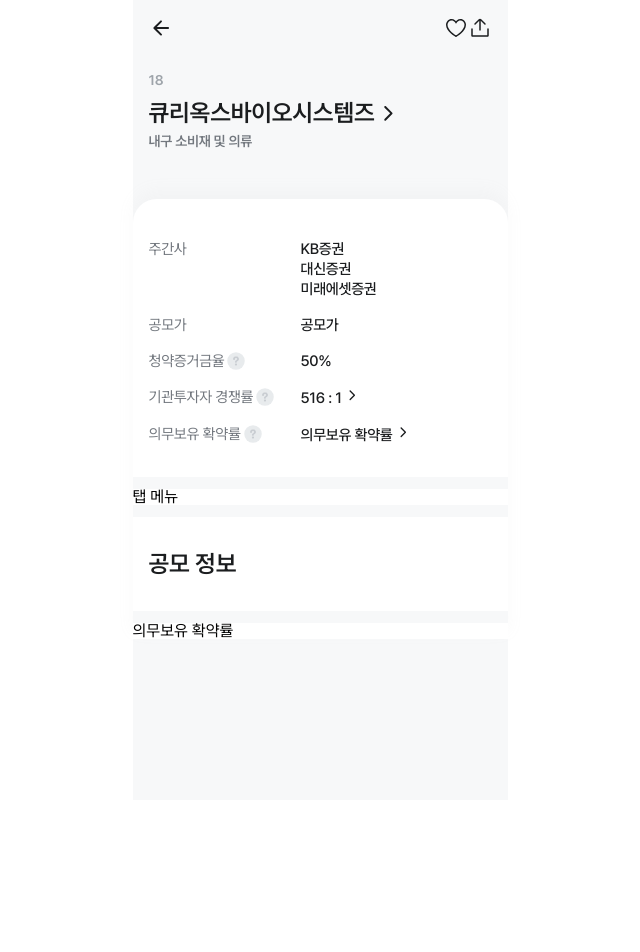
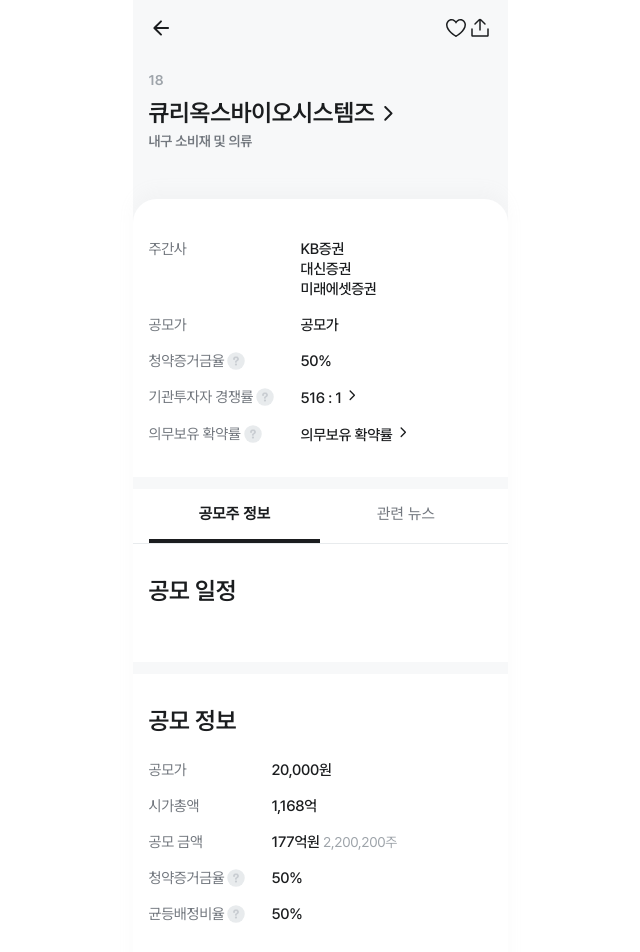
Before and after one commit to modumozu/modumozu-client, a Next.js app: page /detail/1 in a window 1280 px wide. Shown: the top 952 px of the page, without its empty margins (320-960 px from the left). Before the commit the page ends 800 px from the top, so only its background shows below. Built offline with nearby package versions, Linux system fonts and the light colour scheme.

Commit message:
:sparkles: 탭메뉴 개발 ing

```diff
--- a/src/components/detail/IPOInfo.tsx
+++ b/src/components/detail/IPOInfo.tsx
@@ -9,7 +9,7 @@
 const IPOInfo = () => {
   return (
     <IPOInfoWrap>
-      <IPOInfoTable>
+      <IPOInfoList>
         <IPOInfoRow>
           <IPOIntoLabel>주간사</IPOIntoLabel>
           <IPOInfoValue>
@@ -50,7 +50,7 @@
             <CaretButton onClick={() => console.log("hihihi")} width={16} height={16} />
           </IPOInfoValue>
         </IPOInfoRow>
-      </IPOInfoTable>
+      </IPOInfoList>
     </IPOInfoWrap>
   );
 };
@@ -61,7 +61,7 @@
   padding: 40px 16px 32px 16px;
 `;
 
-const IPOInfoTable = styled.ul`
+const IPOInfoList = styled.ul`
   width: 100%;
 `;
 const IPOInfoRow = styled.li`
--- a/src/components/detail/IPOTapMenu.tsx
+++ b/src/components/detail/IPOTapMenu.tsx
@@ -1,5 +1,30 @@
+"use client";
+
+import { useState } from "react";
+import TapMenu from "../common/TapMenu";
+import PONews from "./PONews";
+import POPlan from "./POPlan";
+
 const IPOTapMenu = () => {
-  return <div>탭 메뉴</div>;
+  const [state, setState] = useState(true);
+
+  const handleChangeTapMenu = (value: boolean) => {
+    setState(value);
+  };
+
+  return (
+    <div>
+      <TapMenu
+        value={state}
+        options={[
+          { label: "공모주 정보", value: true },
+          { label: "관련 뉴스", value: false },
+        ]}
+        onChange={handleChangeTapMenu}
+      />
+      {state ? <POPlan /> : <PONews />}
+    </div>
+  );
 };
 
 export default IPOTapMenu;
--- a/src/components/detail/POInfo.tsx
+++ b/src/components/detail/POInfo.tsx
@@ -2,22 +2,83 @@
 
 import colors from "@/styles/colors";
 import { getFonts } from "@/styles/fonts";
+import GuideIcon from "@/svg/GuideIcon";
 import styled from "styled-components";
 
 const POInfo = () => {
+  /*
+   * /TODO 변수 명을 어떻게 해야할 지
+   */
   return (
-    <InfoWrap>
-      <InfoTitle>공모 정보</InfoTitle>
-    </InfoWrap>
+    <POInfoWrap>
+      <POInfoTitle>공모 정보</POInfoTitle>
+      <POInfoList>
+        <POInfoRow>
+          <POIntoLabel>공모가</POIntoLabel>
+          <POInfoValue>20,000원</POInfoValue>
+        </POInfoRow>
+        <POInfoRow>
+          <POIntoLabel>시가총액</POIntoLabel>
+          <POInfoValue>1,168억</POInfoValue>
+        </POInfoRow>
+        <POInfoRow>
+          <POIntoLabel>공모 금액</POIntoLabel>
+          <POInfoValue>
+            177억원 <POInfoHeldStock>2,200,200주</POInfoHeldStock>
+          </POInfoValue>
+        </POInfoRow>
+        <POInfoRow>
+          <POIntoLabel>
+            청약증거금율
+            <GuideIcon />
+          </POIntoLabel>
+          <POInfoValue>50%</POInfoValue>
+        </POInfoRow>
+        <POInfoRow>
+          <POIntoLabel>
+            균등배정비율
+            <GuideIcon />
+          </POIntoLabel>
+          <POInfoValue>50%</POInfoValue>
+        </POInfoRow>
+      </POInfoList>
+    </POInfoWrap>
   );
 };
 
 export default POInfo;
 
-const InfoWrap = styled.div`
+const POInfoWrap = styled.div`
   padding: 32px 16px;
 `;
-const InfoTitle = styled.h2`
+const POInfoTitle = styled.h2`
   ${getFonts("H2_SEMIBOLD")}
   color: ${colors.FONT_LIGHT.PRIMARY};
 `;
+const POInfoList = styled.ul`
+  margin-top: 24px;
+  width: 100%;
+`;
+const POInfoRow = styled.li`
+  display: flex;
+  gap: 0 24px;
+  & + & {
+    margin-top: 16px;
+  }
+`;
+const POIntoLabel = styled.div`
+  width: 99px;
+  display: flex;
+  align-items: flex-start;
+  gap: 0 2px;
+  ${getFonts("H5_REGULAR")}
+  color:${colors.FONT_LIGHT.SECONDARY};
+`;
+const POInfoValue = styled.div`
+  ${getFonts("H5_MEDIUM")}
+  color:${colors.FONT_LIGHT.PRIMARY};
+`;
+const POInfoHeldStock = styled.span`
+  ${getFonts("H6_REGULAR")}
+  color:${colors.FONT_LIGHT.TERIARY};
+`;
--- a/src/components/detail/PONews.tsx
+++ b/src/components/detail/PONews.tsx
@@ -0,0 +1,5 @@
+const PONews = () => {
+  return <div></div>;
+};
+
+export default PONews;
--- a/src/components/detail/POPlan.tsx
+++ b/src/components/detail/POPlan.tsx
@@ -0,0 +1,39 @@
+"use client";
+
+import colors from "@/styles/colors";
+import { getFonts } from "@/styles/fonts";
+import styled from "styled-components";
+
+const POPlan = () => {
+  return (
+    <POPlanWrap>
+      <POPlanTitle>공모 일정</POPlanTitle>
+      <POPlanProcessList>
+        <POPlanProcessItem></POPlanProcessItem>
+        <POPlanProcessItem></POPlanProcessItem>
+        <POPlanProcessItem></POPlanProcessItem>
+        <POPlanProcessItem></POPlanProcessItem>
+        <POPlanProcessItem></POPlanProcessItem>
+        <POPlanProcessItem></POPlanProcessItem>
+        <POPlanProcessItem></POPlanProcessItem>
+      </POPlanProcessList>
+    </POPlanWrap>
+  );
+};
+
+export default POPlan;
+
+const POPlanWrap = styled.div`
+  padding: 32px 16px;
+`;
+
+const POPlanTitle = styled.h2`
+  ${getFonts("H2_SEMIBOLD")}
+  color:${colors.FONT_LIGHT.PRIMARY};
+`;
+
+const POPlanProcessList = styled.ul`
+  margin-top: 24px;
+`;
+
+const POPlanProcessItem = styled.li``;
```
Also changed, not shown: src/svg/CheckBackground.tsx (added, +13 -0 lines).
